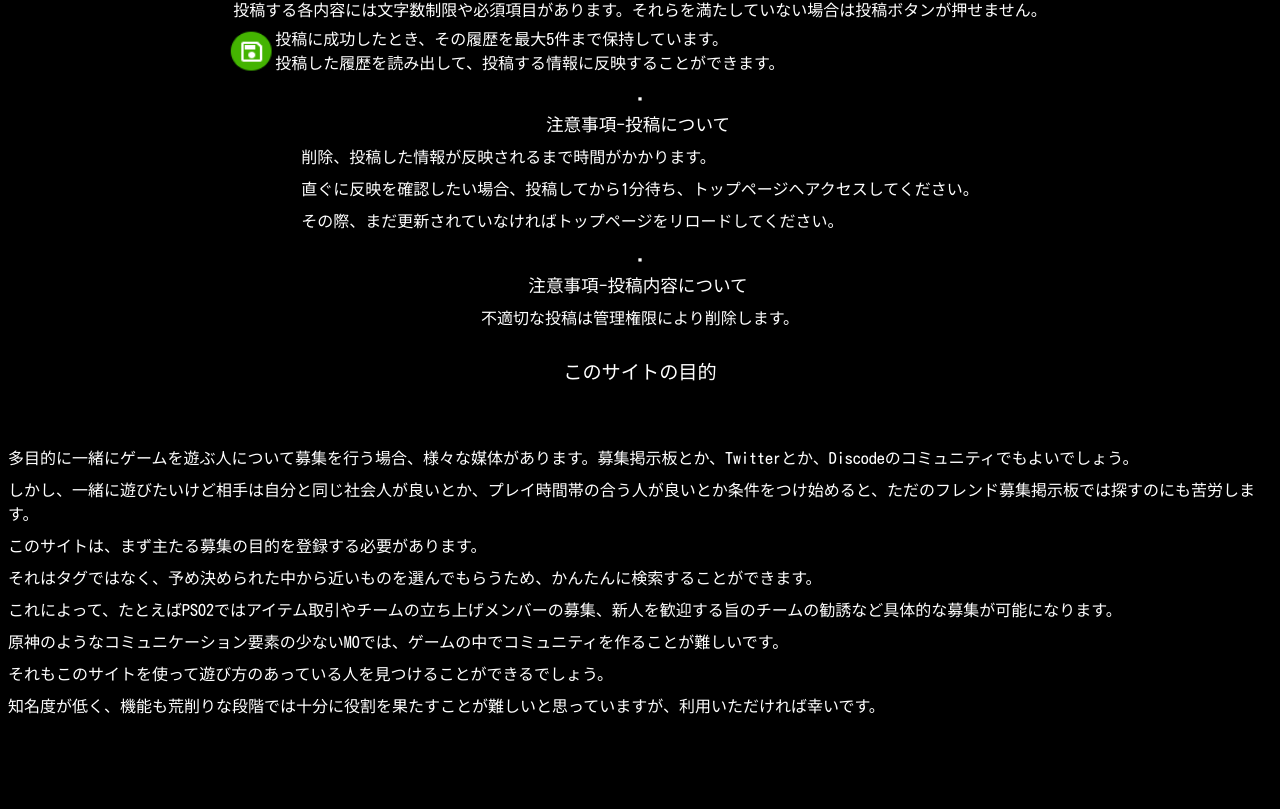
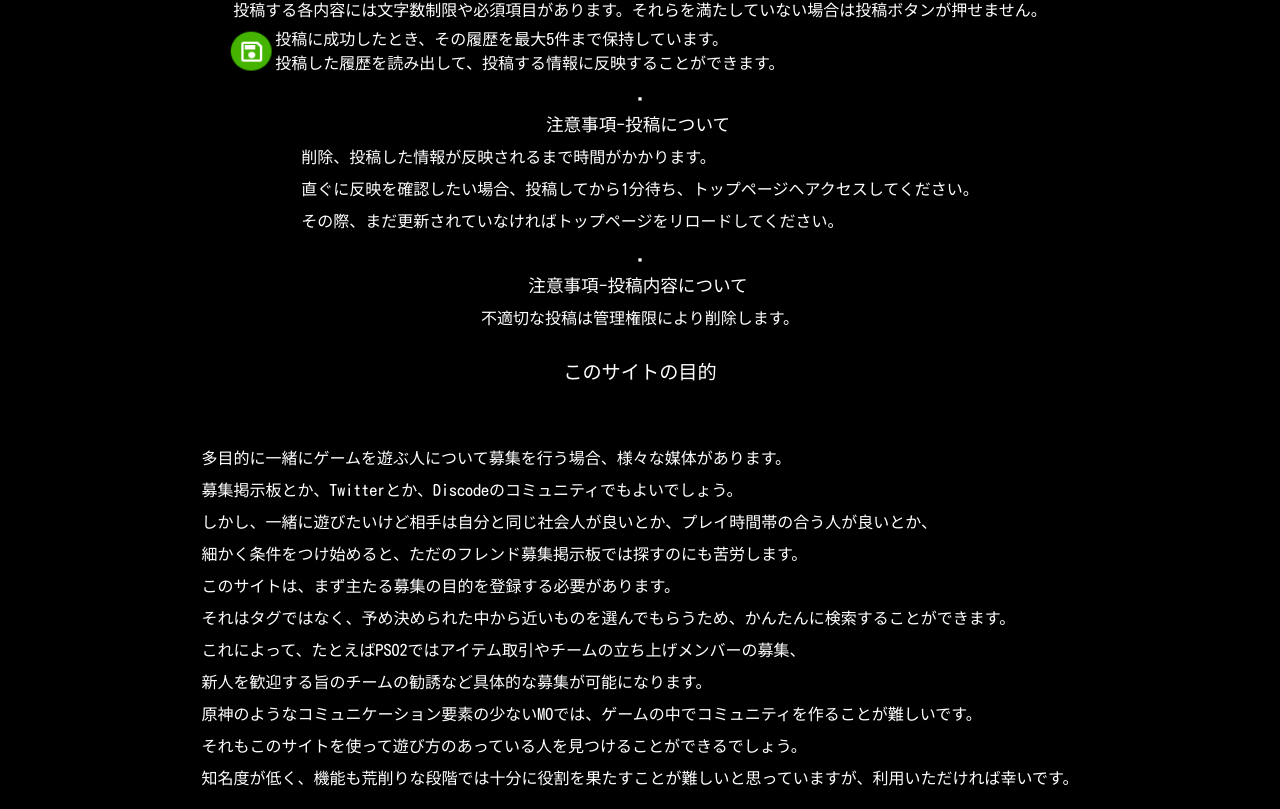
Before and after one commit to ange-k/forum-frontend, a Next.js app: page /help in a window 1280 px wide. Shown: the part 682-1491 px from the top of the page. Before the commit the page ends 1419 px from the top, so only its background shows below. Built offline with nearby package versions, Linux system fonts and the light colour scheme.

Commit message:
help見た目の修正

```diff
--- a/pages/help.tsx
+++ b/pages/help.tsx
@@ -95,11 +95,14 @@ export default function Help({data}:InferGetServerSidePropsType<typeof getStatic
 
             <h2>このサイトの目的</h2>
             <div className={styles.subContainer}>
-                <p>多目的に一緒にゲームを遊ぶ人について募集を行う場合、様々な媒体があります。募集掲示板とか、Twitterとか、Discodeのコミュニティでもよいでしょう。</p>
-                <p>しかし、一緒に遊びたいけど相手は自分と同じ社会人が良いとか、プレイ時間帯の合う人が良いとか条件をつけ始めると、ただのフレンド募集掲示板では探すのにも苦労します。</p>
+                <p>多目的に一緒にゲームを遊ぶ人について募集を行う場合、様々な媒体があります。</p>
+                <p>募集掲示板とか、Twitterとか、Discodeのコミュニティでもよいでしょう。</p>
+                <p>しかし、一緒に遊びたいけど相手は自分と同じ社会人が良いとか、プレイ時間帯の合う人が良いとか、</p>
+                <p>細かく条件をつけ始めると、ただのフレンド募集掲示板では探すのにも苦労します。</p>
                 <p>このサイトは、まず主たる募集の目的を登録する必要があります。</p>
                 <p>それはタグではなく、予め決められた中から近いものを選んでもらうため、かんたんに検索することができます。</p>
-                <p>これによって、たとえばPSO2ではアイテム取引やチームの立ち上げメンバーの募集、新人を歓迎する旨のチームの勧誘など具体的な募集が可能になります。</p>
+                <p>これによって、たとえばPSO2ではアイテム取引やチームの立ち上げメンバーの募集、</p>
+                <p>新人を歓迎する旨のチームの勧誘など具体的な募集が可能になります。</p>
                 <p>原神のようなコミュニケーション要素の少ないMOでは、ゲームの中でコミュニティを作ることが難しいです。</p>
                 <p>それもこのサイトを使って遊び方のあっている人を見つけることができるでしょう。</p>
                 <p>知名度が低く、機能も荒削りな段階では十分に役割を果たすことが難しいと思っていますが、利用いただければ幸いです。</p>
```
